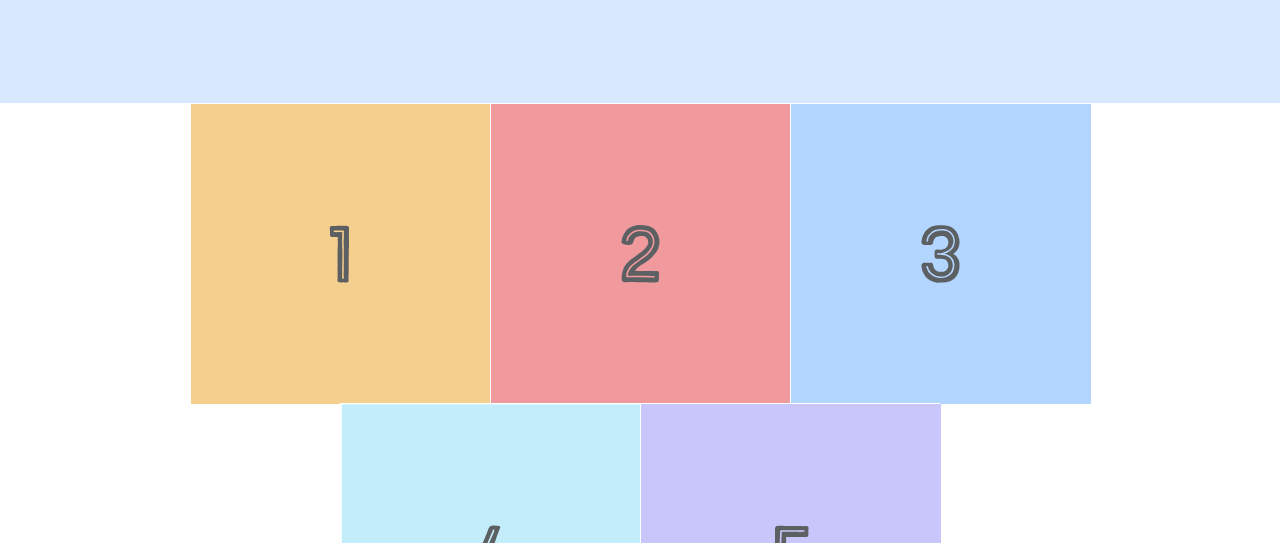
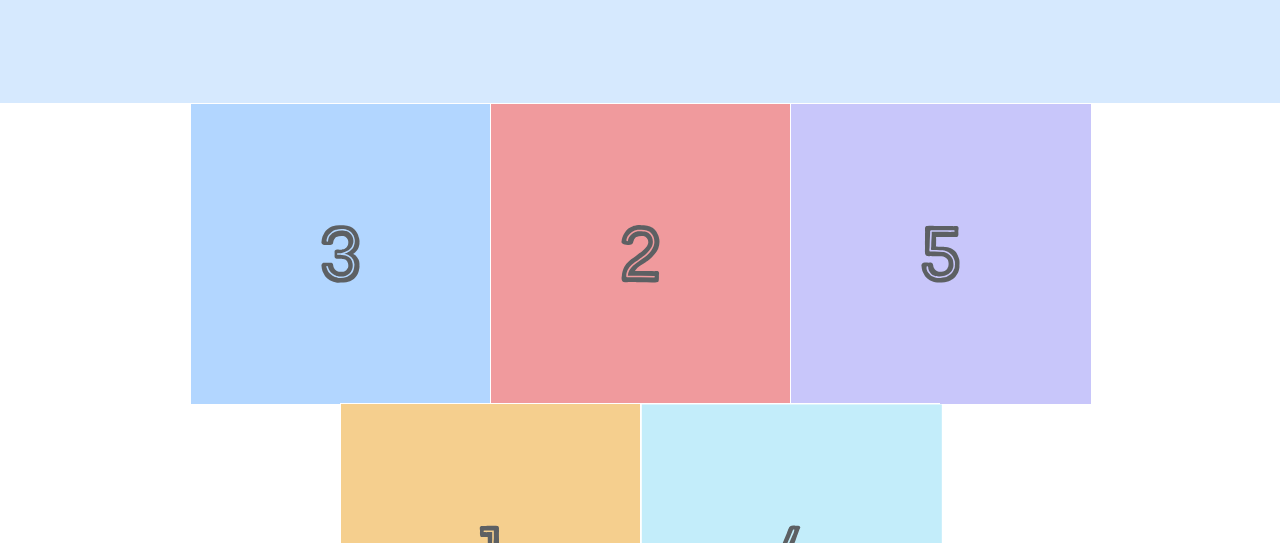
Before and after one commit to Thepralad/flex-box-learn, a plain HTML site: page index.html in a window 1280 px wide. Shown: the part 257-800 px from the top of the page. Drawn offline with Linux system fonts and the light colour scheme.

Commit message:
edited style.css

```diff
--- a/style.css
+++ b/style.css
@@ -51,10 +51,19 @@
   display: flex;
   justify-content: center;
   flex-wrap: wrap;
+  flex-direction: row-reverse;
+  align-items: center;
+}
+.first-item{
+  order: 1;
+}
+.last-item{
+  order: -1;
 }
 
 .photo-grid-item {
   border: 1px solid #fff;
   width: 300px;
   height: 300px;
+
 }
```
